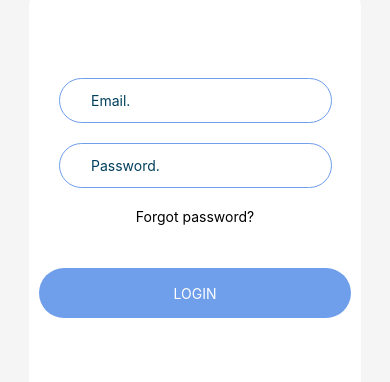
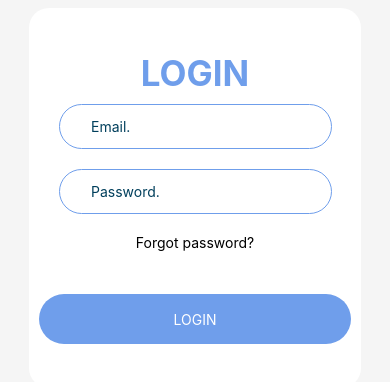
Before and after one commit to MATIFIREofficiel/Survivor, a React Native app in the folder Survivor/: screen / in a window 390 px wide. Shown: the part 224-606 px from the top of the page. Built offline with nearby package versions, Linux system fonts and the light colour scheme.

Commit message:
feat(Login Page): Change aspect of the login page

```diff
--- a/Survivor/Pages/LoginPage.js
+++ b/Survivor/Pages/LoginPage.js
@@ -54,6 +54,7 @@ export default function LoginPage({ setIsSignedIn, setApiUser })
     return (
         <View style={styles.container}>
             <View style={styles.box}></View>
+            <Text style={styles.title}>LOGIN</Text>
             <StatusBar style="auto" />
                 <View style={styles.inputView}>
                 <TextInput
@@ -94,10 +95,16 @@ const styles = StyleSheet.create({
     },
     box: {
         backgroundColor: "white",
-        height: "50%",
+        height: "45%",
         width: "85%",
         borderRadius: 20,
         position: 'absolute',
+    },
+    title: {
+        marginBottom: 10,
+        color: '#6F9EEB',
+        fontSize: 35,
+        fontWeight: 'bold',
     },
     loginLogo: {
         marginBottom: 40,
```
Lines whose indentation alone changed are shown as unchanged.
